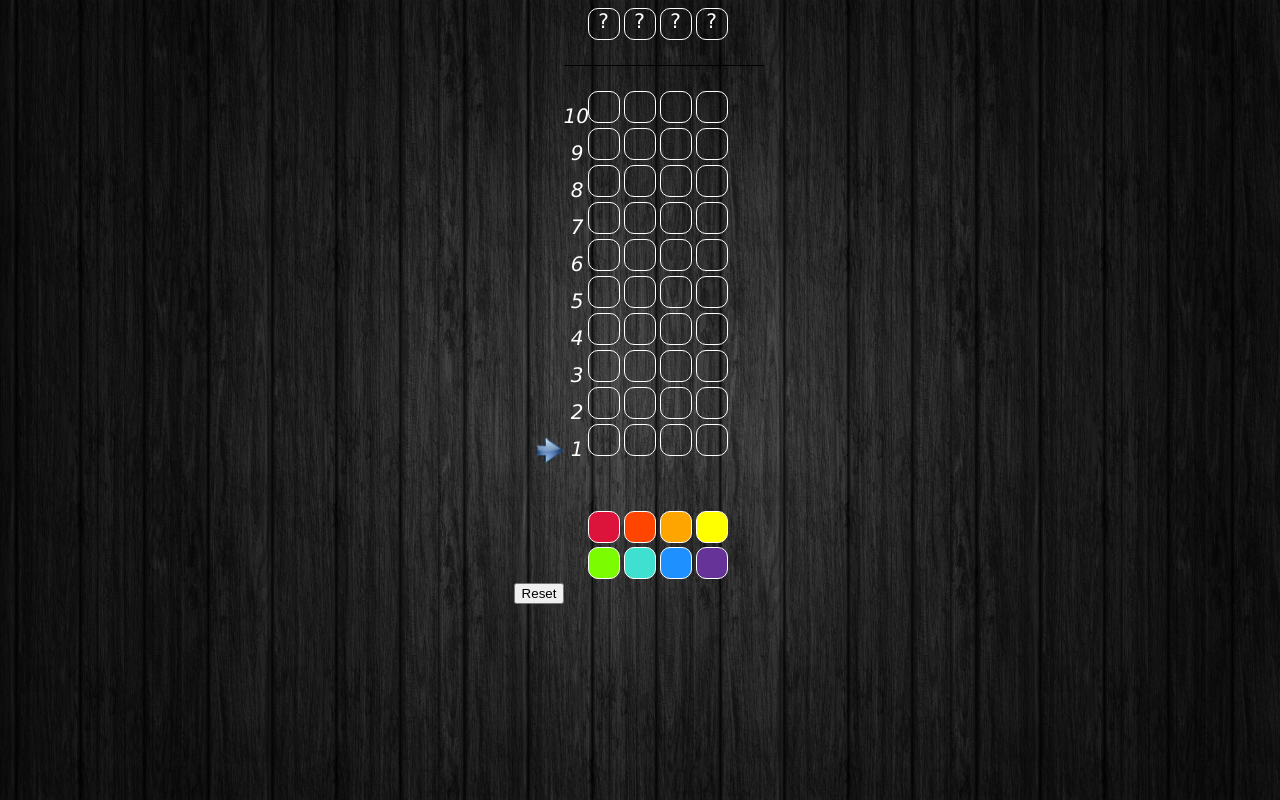
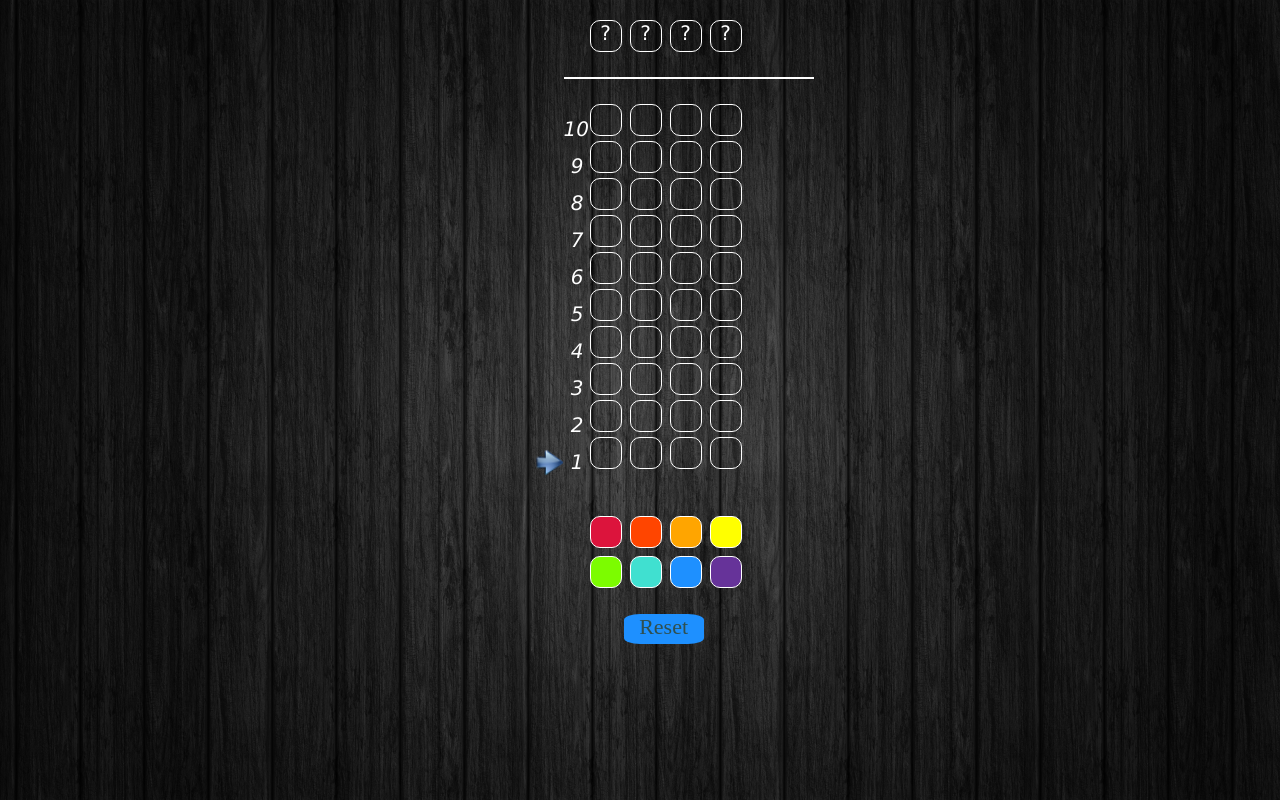
Before and after one commit to mdrue/mastermind, a Flask app: page / in a window 1280 px wide. Run offline with Flask 2, Linux system fonts and the light colour scheme.

Commit message:
fancy design

```diff
--- a/static/css/style.css
+++ b/static/css/style.css
@@ -4,9 +4,12 @@ body {
     color: white;
 }
 
+
 .token {
     width: 30px;
     height: 30px;
+    margin-right: 2px;
+    margin-left: 2px;
     border: 1px solid white;
     display: inline-block;
     border-radius: 10px;
@@ -98,8 +101,8 @@ body {
 #guessed-colors {
     margin-bottom: 25px;
     padding-bottom: 25px;
-    border-bottom: 1px solid black;
-    width: 200px;
+    border-bottom: 2px solid white;
+    width: 250px;
 }
 
 #side {
@@ -111,19 +114,40 @@ body {
 }
 
 #container {
-    display: inline-block;
-    float: left;
+    /*display: inline-block;
+    float: left;*/
+
+    text-align: left;
+    margin-top: 20px;
+    margin-right: auto;
+    margin-left: 50px;
+    width: 250px;
+    display: block;
+}
+
+#selectable-colors {
+    text-align: left;
+    margin-top: 40px;
+    margin-right: auto;
+    margin-left: auto;
+    width: 250px;
+    display: block;
 }
 
 .player {
+    margin: 2px;
     transition: 1s;
     -webkit-transition: 1s;
 }
 
 .player:hover {
-    width: 40px;
-    height: 40px;
+    border-radius: 50%;
+    margin: 0;
+    border: 1px solid crimson;
+    width: 35px;
+    height: 35px;
     box-shadow: 0 0 10px black;
+    transition: all 0.5s ease
 }
 
 #big-container {
@@ -169,3 +193,44 @@ body {
     0% {opacity: 100%;}
     100% {opacity: 0;}
 }
+
+#reset {
+    font-size: 22px;
+    border-radius: 20%;
+    margin-top: 20px;
+    margin-left: 110px;
+    margin-right: auto;
+    display: block;
+    width: 80px;
+    height: 30px;
+    background-color: dodgerblue;
+    text-align: center;
+    color: darkslategray;
+}
+
+#reset:hover {
+    border-radius: 30%;
+    background-color: lightskyblue;
+    transition: all 0.5s ease;
+    color: crimson;
+}
+
+.button {
+    background-color: #15666a;
+    border-radius: 10%;
+}
+
+#home-page-button:hover {
+    color: #bdc6d9;
+    transition: all 0.5s ease
+}
+
+#start-button {
+    margin-top: 60px;
+    margin-right: auto;
+    margin-left: auto;
+    width: 10%;
+    display: block;
+    font-size: 22px;
+    padding: 15px 32px;
+}
--- a/templates/index.html
+++ b/templates/index.html
@@ -49,9 +49,7 @@
                 {% endfor %}
             </div>
         </div>
-        <div>
-            <button id="reset">Reset</button>
-        </div>
+        <div id="reset">Reset</div>
     </div>
 </body>
 </html>
```
